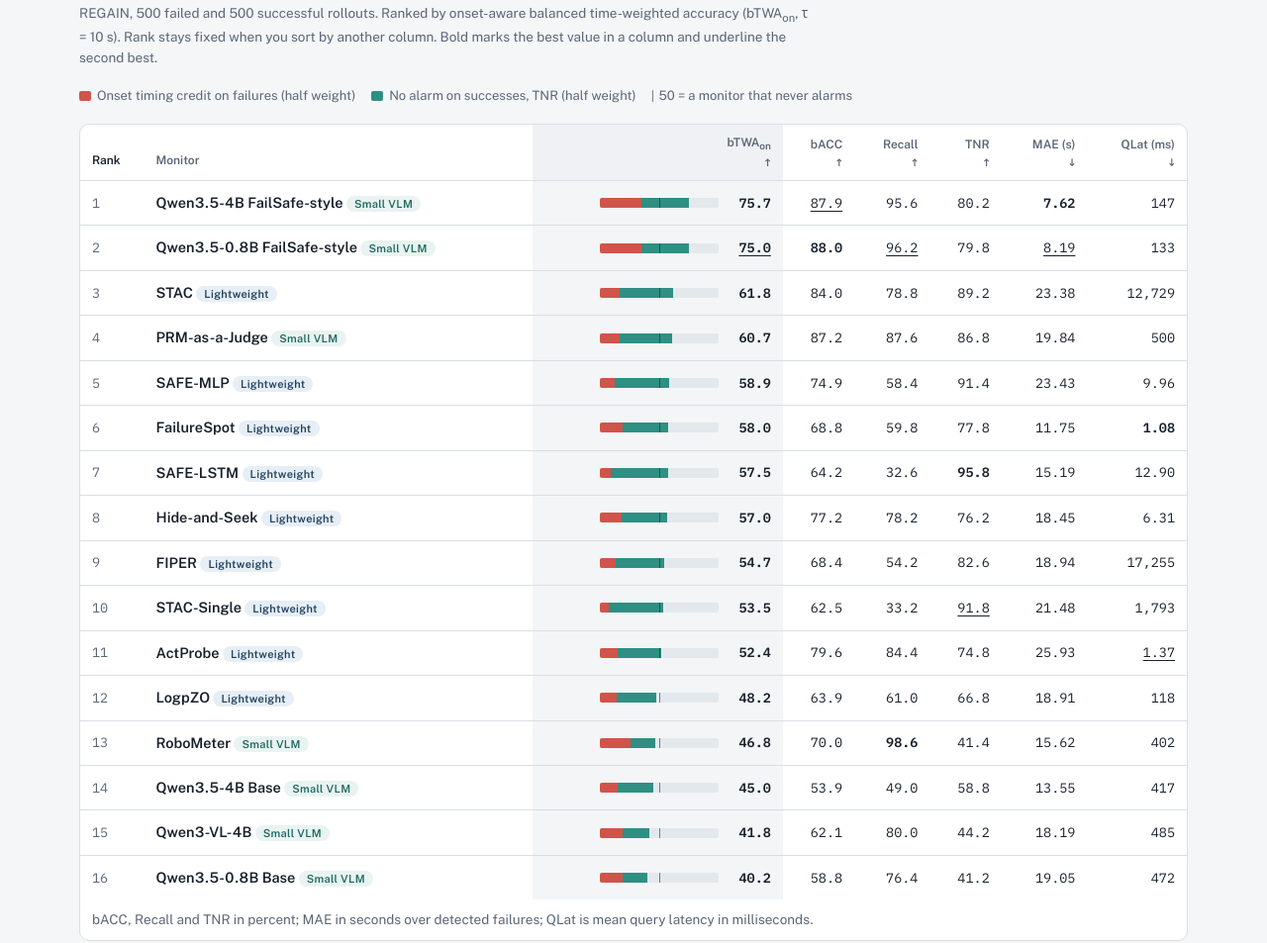
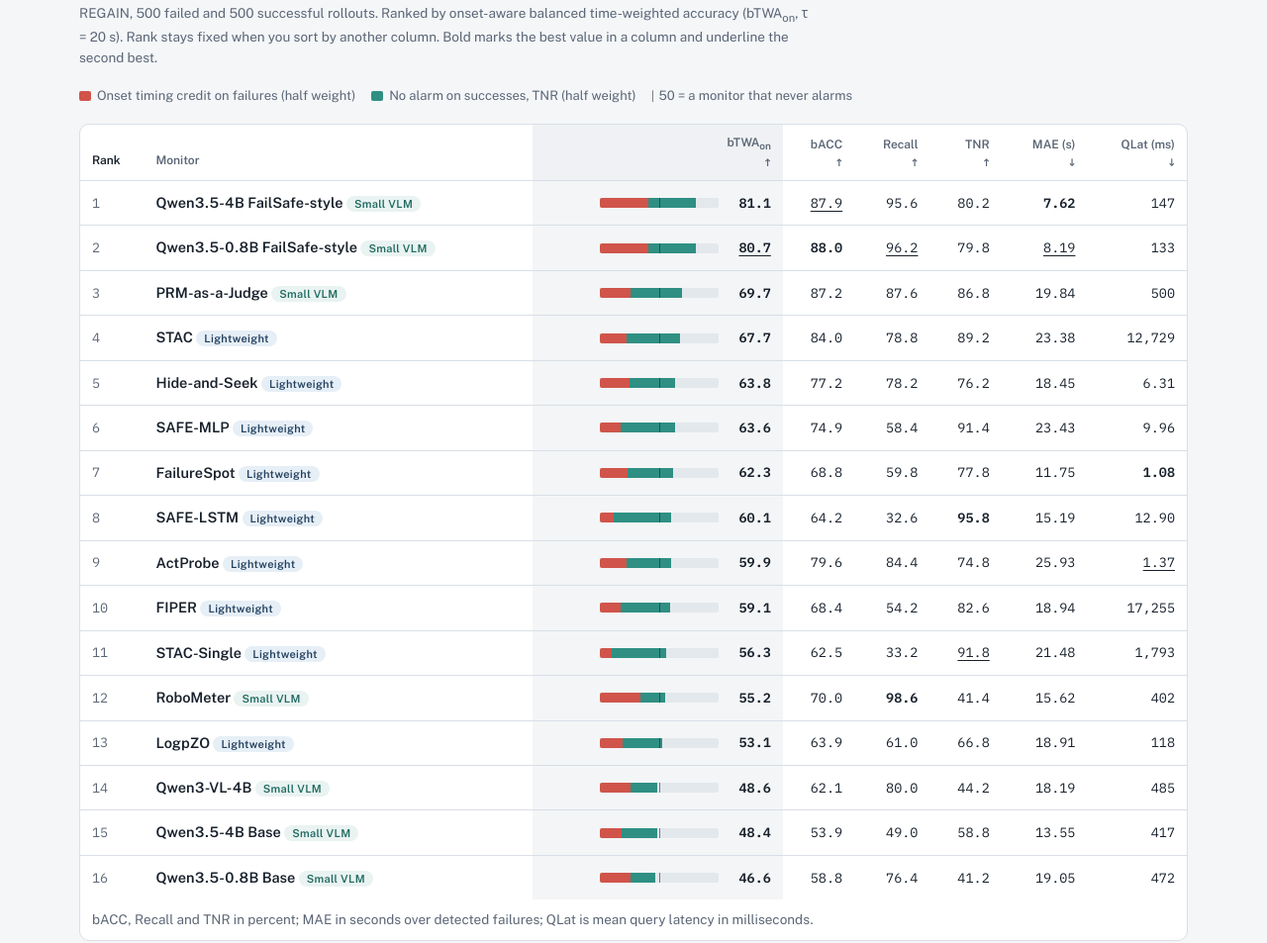
Before and after one commit to cyf-24/regain, a plain HTML site: page index.html in a window 1280 px wide. Shown: the part 403-1356 px from the top of the page at 99% size. Drawn offline with nearby package versions, Linux system fonts and the light colour scheme.

Commit message:
Use tau = 20 s for onset-aware bTWA
Co-Authored-By: Claude Opus 5.5 <noreply@anthropic.com>

```diff
--- a/index.html
+++ b/index.html
@@ -160,7 +160,7 @@ footer { color: var(--muted); font-size: 13px; border-top: 1px solid var(--rule)
         <button class="filter" id="f-V" data-f="V" aria-pressed="false">Small VLM</button>
       </div>
     </div>
-    <p class="note">REGAIN, 500 failed and 500 successful rollouts. Ranked by onset-aware balanced time-weighted accuracy (bTWA<sub>on</sub>, τ = 10 s). Rank stays fixed when you sort by another column. Bold marks the best value in a column and underline the second best.</p>
+    <p class="note">REGAIN, 500 failed and 500 successful rollouts. Ranked by onset-aware balanced time-weighted accuracy (bTWA<sub>on</sub>, τ = 20 s). Rank stays fixed when you sort by another column. Bold marks the best value in a column and underline the second best.</p>
     <div class="legend" aria-hidden="true">
       <span><i class="sw f"></i>Onset timing credit on failures (half weight)</span>
       <span><i class="sw s"></i>No alarm on successes, TNR (half weight)</span>
@@ -204,12 +204,12 @@ footer { color: var(--muted); font-size: 13px; border-top: 1px solid var(--rule)
         <div><dt>bTWA<sub>on</sub></dt><dd>Balanced time-weighted accuracy with the credit for each detected failure based on its distance to the annotated onset instead of its position in the rollout. Early and late alarms are penalised equally.</dd></div>
       </dl>
       <div style="display:grid; gap:14px">
-        <div class="formula">bTWA<sub>on</sub> = ½ · ( (1/N₊) · Σ<sub>i∈TP</sub> 1 / (1 + (d<sub>i</sub>/τ)²) + TNR ),&nbsp;&nbsp; d<sub>i</sub> = t̂<sub>i</sub> − t<sub>i</sub>*,&nbsp;&nbsp; τ = 10 s</div>
+        <div class="formula">bTWA<sub>on</sub> = ½ · ( (1/N₊) · Σ<sub>i∈TP</sub> 1 / (1 + (d<sub>i</sub>/τ)²) + TNR ),&nbsp;&nbsp; d<sub>i</sub> = t̂<sub>i</sub> − t<sub>i</sub>*,&nbsp;&nbsp; τ = 20 s</div>
         <figure>
           <svg id="kernel" viewBox="0 0 440 190" role="img" aria-labelledby="kernel-title">
-            <title id="kernel-title">Timing credit for a detected failure against alarm time minus onset, from −40 s to +40 s. Credit is 1 at the onset, 0.5 at ±10 s and 0.2 at ±20 s.</title>
+            <title id="kernel-title">Timing credit for a detected failure against alarm time minus onset, from −60 s to +60 s. Credit is 1 at the onset, 0.5 at ±20 s and 0.2 at ±40 s.</title>
           </svg>
-          <figcaption>Credit per detected failure. An alarm 10 s before or after the onset earns half credit; a missed failure earns none.</figcaption>
+          <figcaption>Credit per detected failure. An alarm 20 s before or after the onset earns half credit; a missed failure earns none.</figcaption>
         </figure>
       </div>
     </div>
@@ -227,22 +227,22 @@ footer { color: var(--muted); font-size: 13px; border-top: 1px solid var(--rule)
 const FAM = { L: "Lightweight", V: "Small VLM", A: "API" };
 // REGAIN Track 1, 1,000 rollouts (2026-11-02). TNR and bACC in %, MAE s, QLat ms.
 const ROWS = [
-  { m: "Qwen3.5-4B FailSafe-style", f: "V", on: 75.66, bacc: 87.9, rec: 95.6, tnr: 80.2, mae: 7.62, q: 147 },
-  { m: "Qwen3.5-0.8B FailSafe-style", f: "V", on: 75.04, bacc: 88.0, rec: 96.2, tnr: 79.8, mae: 8.19, q: 133 },
-  { m: "STAC", f: "L", on: 61.75, bacc: 84.0, rec: 78.8, tnr: 89.2, mae: 23.38, q: 12729 },
-  { m: "PRM-as-a-Judge", f: "V", on: 60.71, bacc: 87.2, rec: 87.6, tnr: 86.8, mae: 19.84, q: 500 },
-  { m: "SAFE-MLP", f: "L", on: 58.89, bacc: 74.9, rec: 58.4, tnr: 91.4, mae: 23.43, q: 9.96 },
-  { m: "FailureSpot", f: "L", on: 58.03, bacc: 68.8, rec: 59.8, tnr: 77.8, mae: 11.75, q: 1.08 },
-  { m: "SAFE-LSTM", f: "L", on: 57.48, bacc: 64.2, rec: 32.6, tnr: 95.8, mae: 15.19, q: 12.9 },
-  { m: "Hide-and-Seek", f: "L", on: 56.96, bacc: 77.2, rec: 78.2, tnr: 76.2, mae: 18.45, q: 6.31 },
-  { m: "FIPER", f: "L", on: 54.74, bacc: 68.4, rec: 54.2, tnr: 82.6, mae: 18.94, q: 17255 },
-  { m: "STAC-Single", f: "L", on: 53.46, bacc: 62.5, rec: 33.2, tnr: 91.8, mae: 21.48, q: 1793 },
-  { m: "ActProbe", f: "L", on: 52.36, bacc: 79.6, rec: 84.4, tnr: 74.8, mae: 25.93, q: 1.37 },
-  { m: "LogpZO", f: "L", on: 48.20, bacc: 63.9, rec: 61.0, tnr: 66.8, mae: 18.91, q: 118 },
-  { m: "RoboMeter", f: "V", on: 46.80, bacc: 70.0, rec: 98.6, tnr: 41.4, mae: 15.62, q: 402 },
-  { m: "Qwen3.5-4B Base", f: "V", on: 45.04, bacc: 53.9, rec: 49.0, tnr: 58.8, mae: 13.55, q: 417 },
-  { m: "Qwen3-VL-4B", f: "V", on: 41.78, bacc: 62.1, rec: 80.0, tnr: 44.2, mae: 18.19, q: 485 },
-  { m: "Qwen3.5-0.8B Base", f: "V", on: 40.18, bacc: 58.8, rec: 76.4, tnr: 41.2, mae: 19.05, q: 472 },
+  { m: "Qwen3.5-4B FailSafe-style", f: "V", on: 81.11, bacc: 87.9, rec: 95.6, tnr: 80.2, mae: 7.62, q: 147 },
+  { m: "Qwen3.5-0.8B FailSafe-style", f: "V", on: 80.73, bacc: 88.0, rec: 96.2, tnr: 79.8, mae: 8.19, q: 133 },
+  { m: "PRM-as-a-Judge", f: "V", on: 69.70, bacc: 87.2, rec: 87.6, tnr: 86.8, mae: 19.84, q: 500 },
+  { m: "STAC", f: "L", on: 67.73, bacc: 84.0, rec: 78.8, tnr: 89.2, mae: 23.38, q: 12729 },
+  { m: "Hide-and-Seek", f: "L", on: 63.77, bacc: 77.2, rec: 78.2, tnr: 76.2, mae: 18.45, q: 6.31 },
+  { m: "SAFE-MLP", f: "L", on: 63.61, bacc: 74.9, rec: 58.4, tnr: 91.4, mae: 23.43, q: 9.96 },
+  { m: "FailureSpot", f: "L", on: 62.27, bacc: 68.8, rec: 59.8, tnr: 77.8, mae: 11.75, q: 1.08 },
+  { m: "SAFE-LSTM", f: "L", on: 60.09, bacc: 64.2, rec: 32.6, tnr: 95.8, mae: 15.19, q: 12.9 },
+  { m: "ActProbe", f: "L", on: 59.90, bacc: 79.6, rec: 84.4, tnr: 74.8, mae: 25.93, q: 1.37 },
+  { m: "FIPER", f: "L", on: 59.09, bacc: 68.4, rec: 54.2, tnr: 82.6, mae: 18.94, q: 17255 },
+  { m: "STAC-Single", f: "L", on: 56.26, bacc: 62.5, rec: 33.2, tnr: 91.8, mae: 21.48, q: 1793 },
+  { m: "RoboMeter", f: "V", on: 55.22, bacc: 70.0, rec: 98.6, tnr: 41.4, mae: 15.62, q: 402 },
+  { m: "LogpZO", f: "L", on: 53.14, bacc: 63.9, rec: 61.0, tnr: 66.8, mae: 18.91, q: 118 },
+  { m: "Qwen3-VL-4B", f: "V", on: 48.56, bacc: 62.1, rec: 80.0, tnr: 44.2, mae: 18.19, q: 485 },
+  { m: "Qwen3.5-4B Base", f: "V", on: 48.42, bacc: 53.9, rec: 49.0, tnr: 58.8, mae: 13.55, q: 417 },
+  { m: "Qwen3.5-0.8B Base", f: "V", on: 46.62, bacc: 58.8, rec: 76.4, tnr: 41.2, mae: 19.05, q: 472 },
 ].map((r, i) => ({ ...r, rank: i + 1, tds: 2 * r.on - r.tnr }));
 
 const COLS = [
@@ -362,22 +362,22 @@ function renderExt() {
 function drawKernel() {
   const svg = document.getElementById("kernel");
   const W = 440, H = 190, L = 40, R = 16, T = 14, B = 34;
-  const x = d => L + (d + 40) / 80 * (W - L - R);
+  const x = d => L + (d + 60) / 120 * (W - L - R);
   const y = k => T + (1 - k) * (H - T - B);
   let s = "";
   [0, 0.5, 1].forEach(k => {
     s += `<line class="svg-axis" x1="${L}" x2="${W - R}" y1="${y(k)}" y2="${y(k)}"/>`;
     s += `<text class="svg-tick" x="${L - 8}" y="${y(k) + 4}" text-anchor="end">${k}</text>`;
   });
-  [-40, -20, -10, 0, 10, 20, 40].forEach(d => {
+  [-60, -40, -20, 0, 20, 40, 60].forEach(d => {
     s += `<text class="svg-tick" x="${x(d)}" y="${H - B + 18}" text-anchor="middle">${d > 0 ? "+" + d : d}</text>`;
   });
   s += `<text class="svg-tick" x="${W - R}" y="${H - 2}" text-anchor="end">alarm − onset (s)</text>`;
   s += `<line class="svg-onset" x1="${x(0)}" x2="${x(0)}" y1="${T}" y2="${H - B}"/>`;
   let p = "";
-  for (let d = -40; d <= 40; d += 0.5) p += (p ? "L" : "M") + x(d).toFixed(1) + "," + y(1 / (1 + (d / 10) ** 2)).toFixed(1);
+  for (let d = -60; d <= 60; d += 0.5) p += (p ? "L" : "M") + x(d).toFixed(1) + "," + y(1 / (1 + (d / 20) ** 2)).toFixed(1);
   s += `<path class="svg-curve" d="${p}"/>`;
-  [-10, 10].forEach(d => { s += `<circle cx="${x(d)}" cy="${y(0.5)}" r="3.5" fill="var(--accent)"/>`; });
+  [-20, 20].forEach(d => { s += `<circle cx="${x(d)}" cy="${y(0.5)}" r="3.5" fill="var(--accent)"/>`; });
   s += `<text class="svg-label" x="${x(0) + 6}" y="${T + 12}">onset</text>`;
   svg.insertAdjacentHTML("beforeend", s);
 }
```
